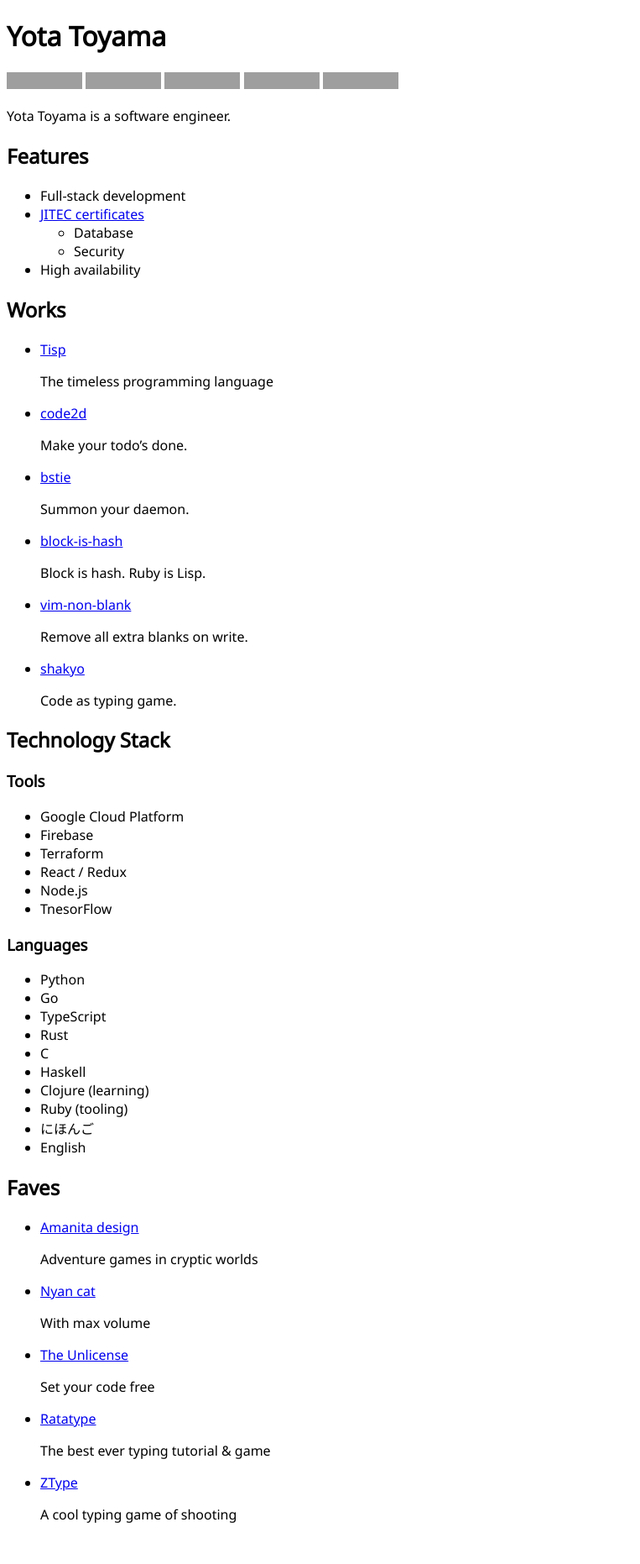
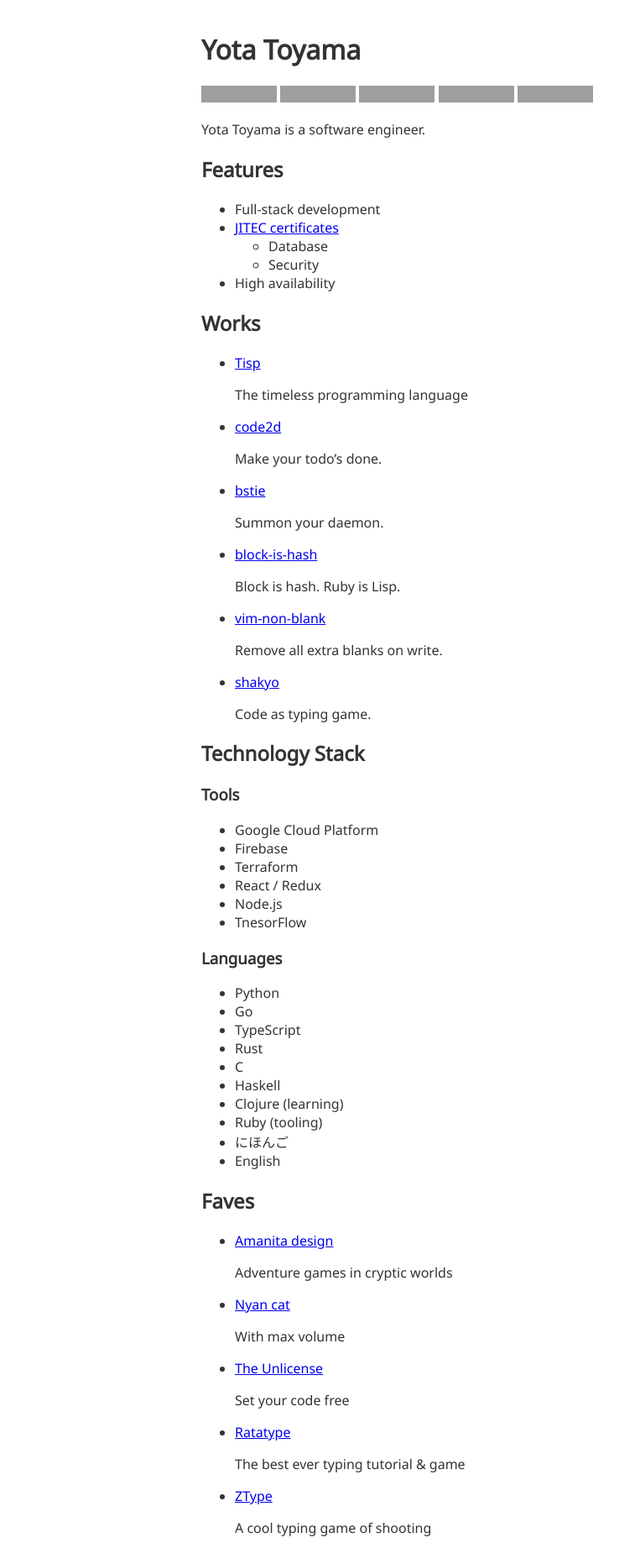
Before and after one commit to raviqqe/raviqqe.github.io, a Jekyll site: the page built from index.md, in a window 1280 px wide. Shown: the whole page at 84% size, without its empty margins (0-763 px from the left). Built offline with Jekyll 4.4.1, drawn with Linux system fonts in a browser that asks for light colours; our own code applies the rules of GitHub Pages for plain Markdown files; before the commit the page ends 1830 px from its top, so only the background shows below that; grey boxes are pictures that could not be loaded.

Commit message:
Center body

```diff
--- a/_layouts/default.html
+++ b/_layouts/default.html
@@ -8,7 +8,11 @@
 			@import url("https://fonts.googleapis.com/css?family=Noto+Sans");
 
 			body {
+				color: #333;
 				font: 16px "Noto Sans", sans-serif;
+				max-width: 50em;
+				margin: 0 auto;
+				padding: 1em;
 			}
 		</style>
 	</head>
```
